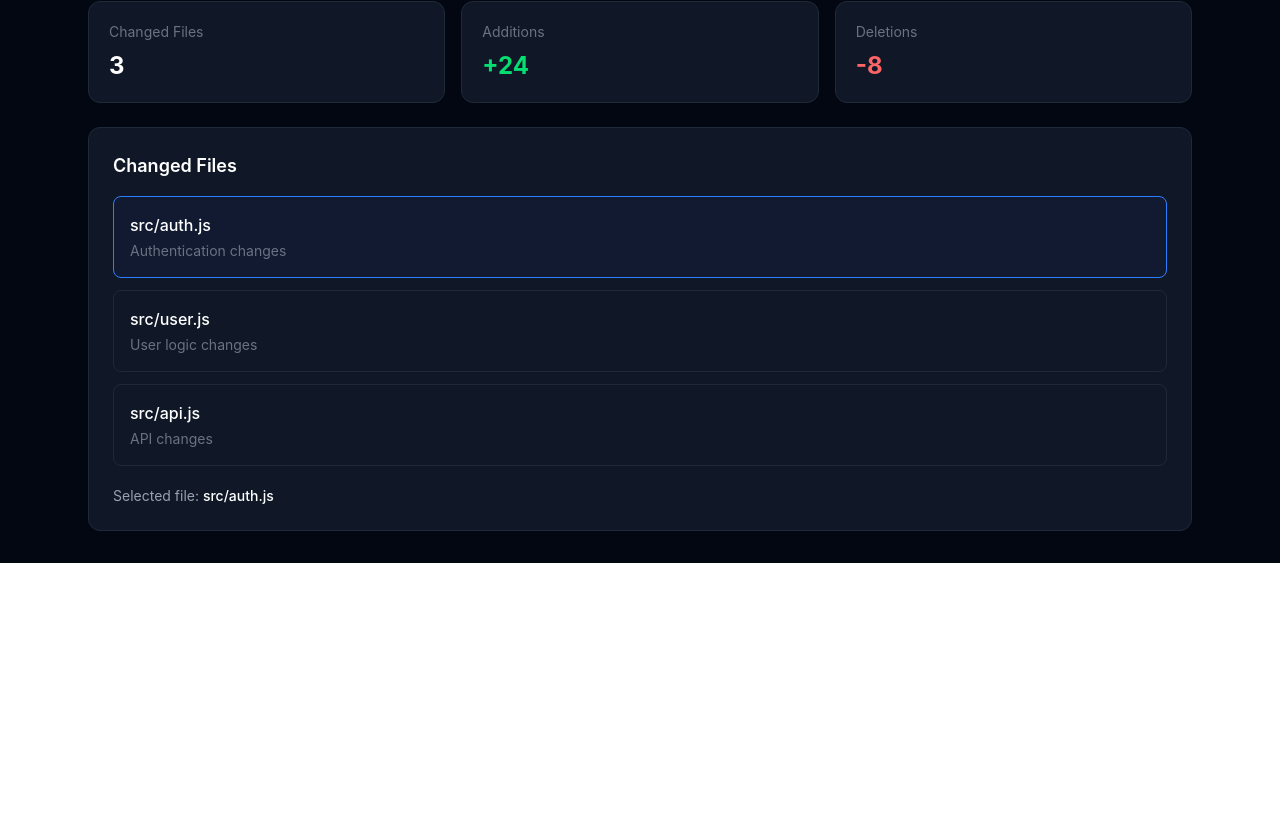
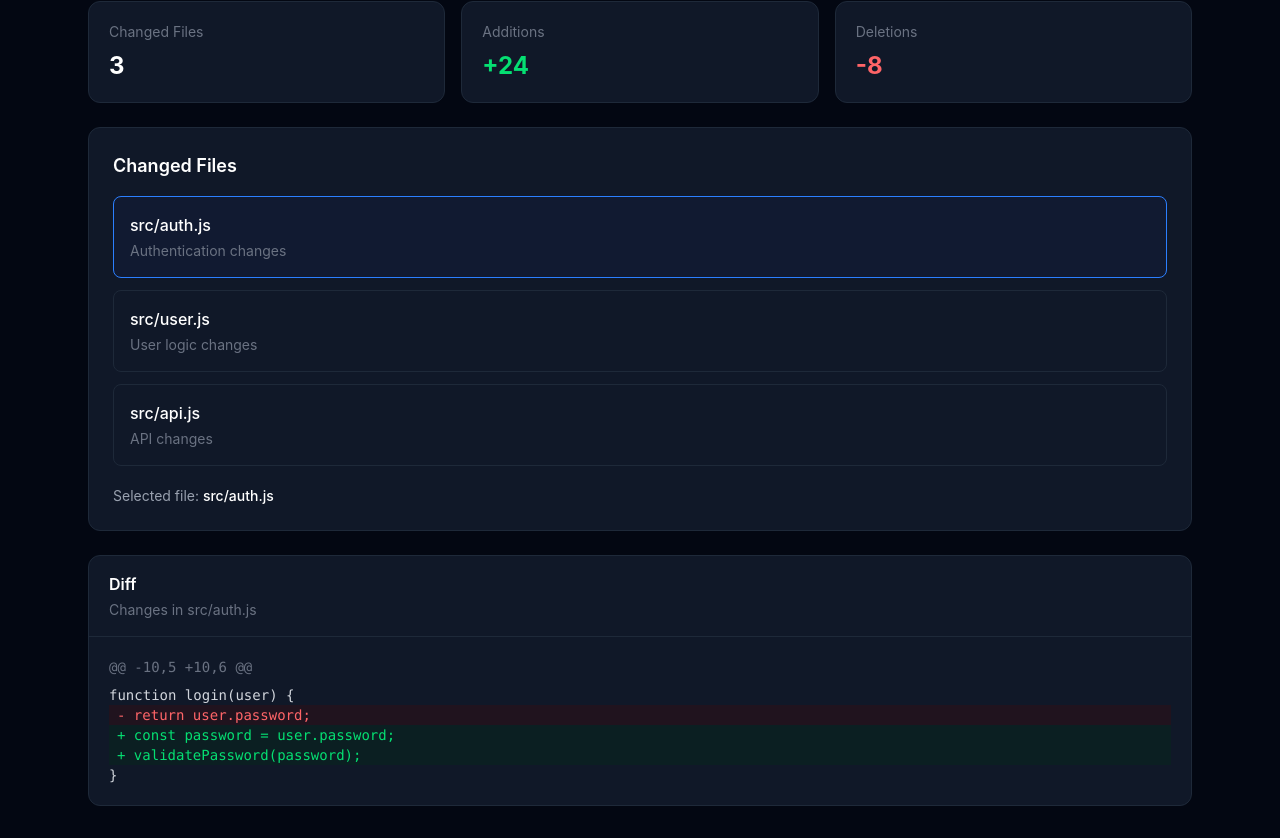
Before and after one commit to utkarsh191/agentic-code-reviewer, a React (Vite) app in the folder client/: page / in a window 1280 px wide. Shown: the part 310-1148 px from the top of the page. Before the commit the page ends 873 px from the top, so only its background shows below. Built offline with nearby package versions, Linux system fonts and the light colour scheme.

Commit message:
feat: add pull request diff viewer

```diff
--- a/client/src/pages/PullRequestDetails.tsx
+++ b/client/src/pages/PullRequestDetails.tsx
@@ -176,6 +176,49 @@ const PullRequestDetails = ({
             </span>
           </div>
         </div>
+
+        {/* Diff */}
+        <div className="mt-6 border border-gray-800 bg-gray-900 rounded-xl overflow-hidden">
+          <div className="px-5 py-4 border-b border-gray-800">
+            <h3 className="font-semibold">
+              Diff
+            </h3>
+
+            <p className="text-sm text-gray-500 mt-1">
+              Changes in {selectedFile}
+            </p>
+          </div>
+
+          <div className="p-5 font-mono text-sm overflow-x-auto">
+            <div className="text-gray-500">
+              @@ -10,5 +10,6 @@
+            </div>
+
+            <div className="mt-2 text-gray-300">
+              <span className="text-gray-500">
+                {" "}
+              </span>
+              function login(user) {"{"}
+            </div>
+
+            <div className="bg-red-950/30 text-red-400 px-2">
+              - return user.password;
+            </div>
+
+            <div className="bg-green-950/30 text-green-400 px-2">
+              + const password = user.password;
+            </div>
+
+            <div className="bg-green-950/30 text-green-400 px-2">
+              + validatePassword(password);
+            </div>
+
+            <div className="text-gray-300">
+              {" "}
+              {"}"}
+            </div>
+          </div>
+        </div>
       </main>
     </div>
   );
```
